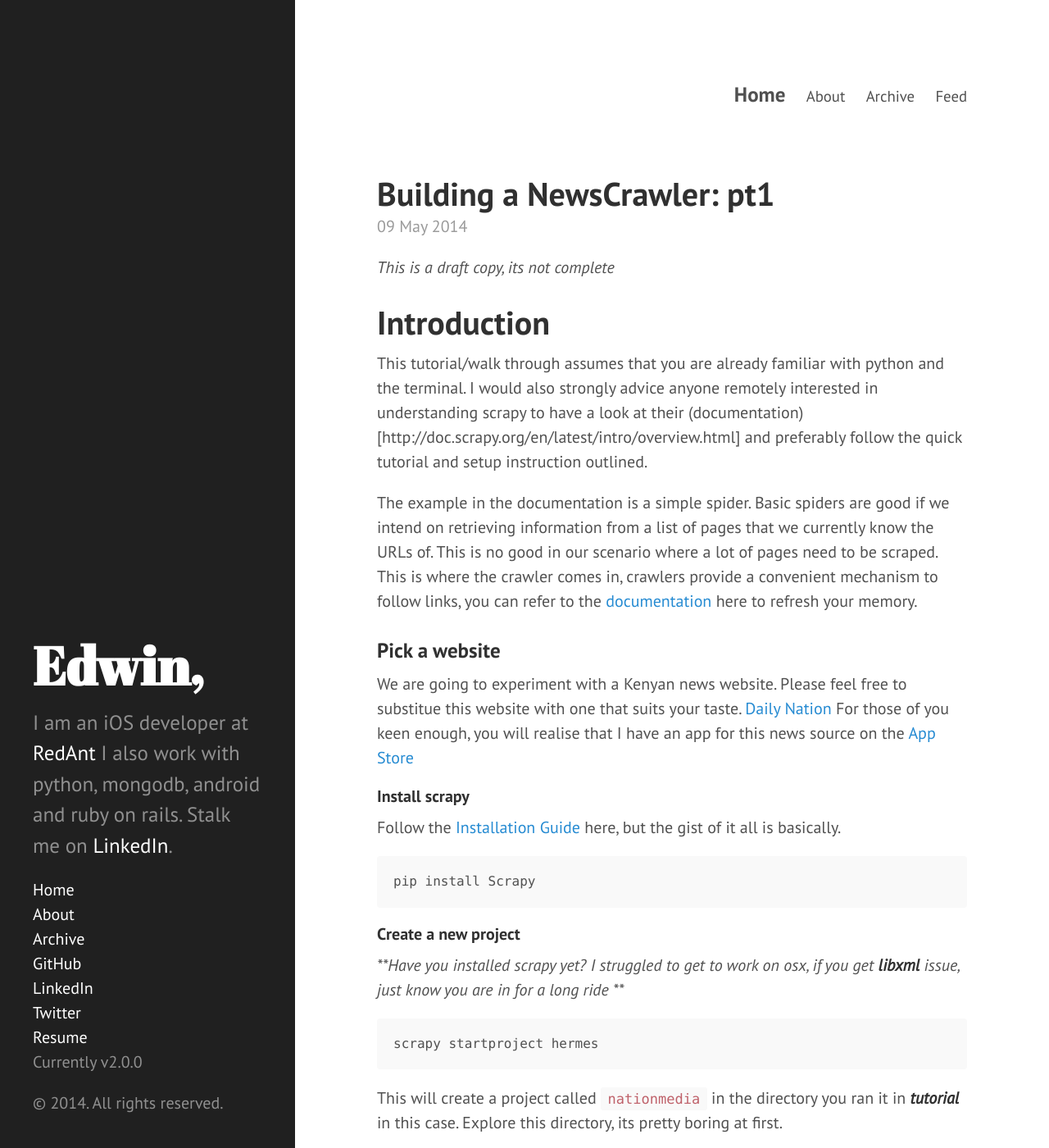
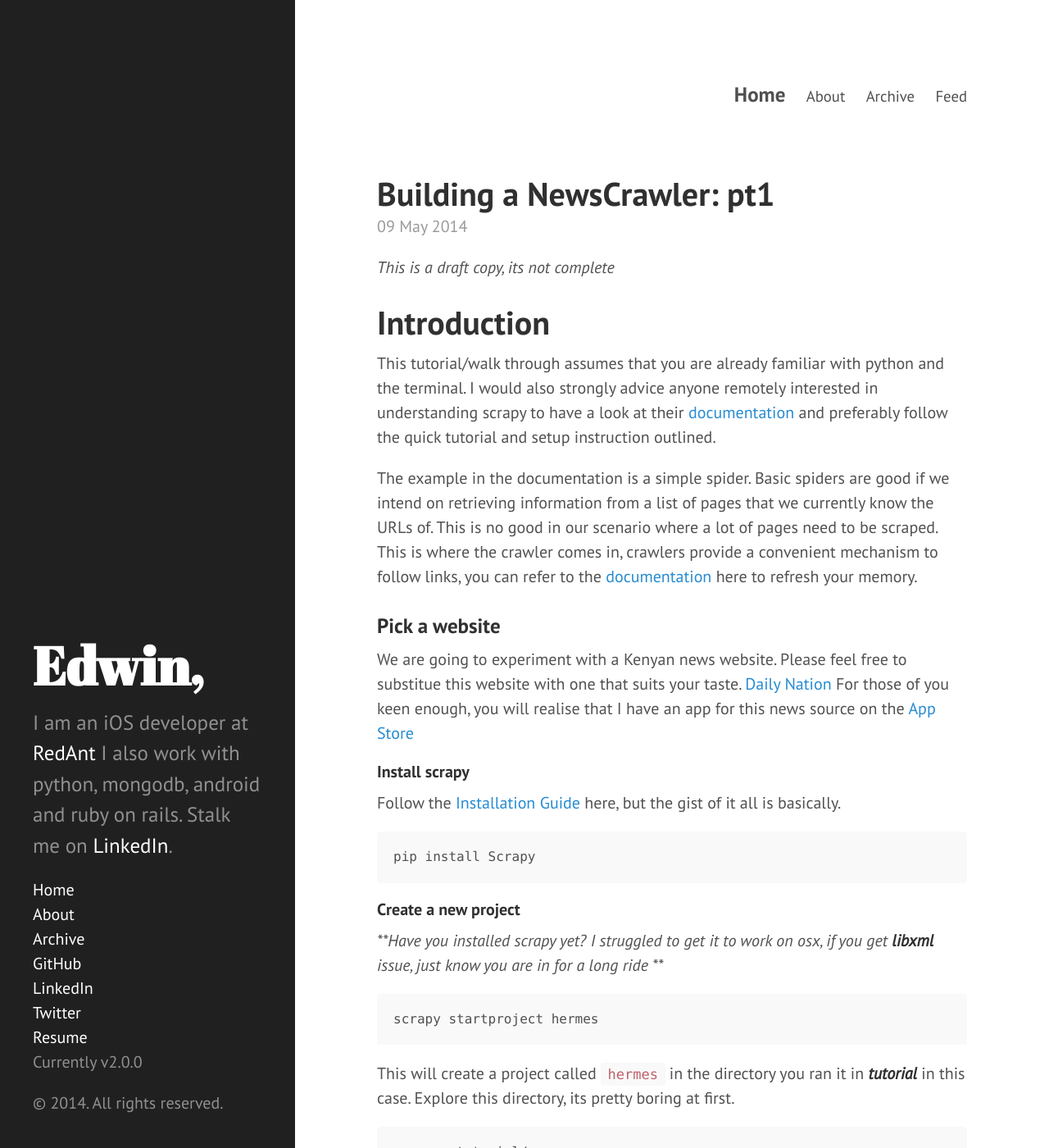
Before and after one commit to edwinbosire/edwinbosire.github.io, a Jekyll site: the page built from _posts/2014-05-09-building_a_newscrawler_pt1.md, in a window 1280 px wide and 1400 px high. Shown: the whole window at 82% size. Built offline with Jekyll 4.4.1, drawn with Linux system fonts in a browser that asks for light colours.

Commit message:
Update 2014-05-09-building_a_newscrawler_pt1.md
typos fixed

```diff
--- a/_posts/2014-05-09-building_a_newscrawler_pt1.md
+++ b/_posts/2014-05-09-building_a_newscrawler_pt1.md
@@ -9,7 +9,7 @@ categories: Server Python
 
 #Introduction
 
-This tutorial/walk through assumes that you are already familiar with python and the terminal. I would also strongly advice anyone remotely interested in understanding scrapy to have a look at their (documentation)[http://doc.scrapy.org/en/latest/intro/overview.html] and preferably follow the quick tutorial and setup instruction outlined.
+This tutorial/walk through assumes that you are already familiar with python and the terminal. I would also strongly advice anyone remotely interested in understanding scrapy to have a look at their [documentation](http://doc.scrapy.org/en/latest/intro/overview.html) and preferably follow the quick tutorial and setup instruction outlined.
 
 The example in the documentation is a simple spider. Basic spiders are good if we intend on retrieving information from a list of pages that we currently know the URLs of. This is no good in our scenario where a lot of pages need to be scraped. This is where the crawler comes in, crawlers provide a convenient mechanism to follow links, you can refer to the [documentation](http://doc.scrapy.org/en/latest/topics/spiders.html#crawling-rules) here to refresh your memory.
 
@@ -24,11 +24,11 @@ Follow the [Installation Guide](http://doc.scrapy.org/en/latest/intro/install.ht
 
 ####Create a new project
 
-***Have you installed scrapy yet? I struggled to get to work on osx, if you get __libxml__ issue, just know you are in for a long ride ***
+***Have you installed scrapy yet? I struggled to get it to work on osx, if you get __libxml__ issue, just know you are in for a long ride ***
 
 	scrapy startproject hermes
 
-This will create a project called `nationmedia` in the directory you ran it in ***tutorial*** in this case.
+This will create a project called `hermes` in the directory you ran it in ***tutorial*** in this case.
 Explore this directory, its pretty boring at first.
 
 		tutorial/
```
